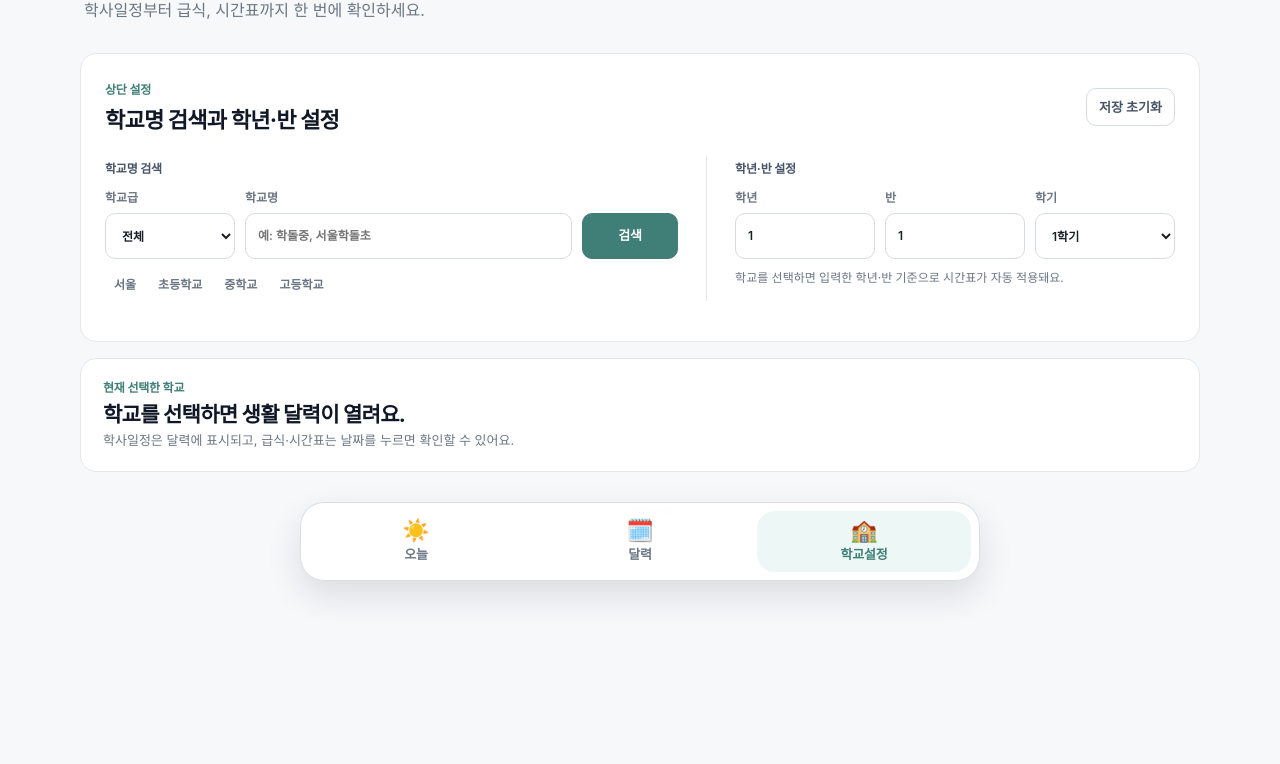
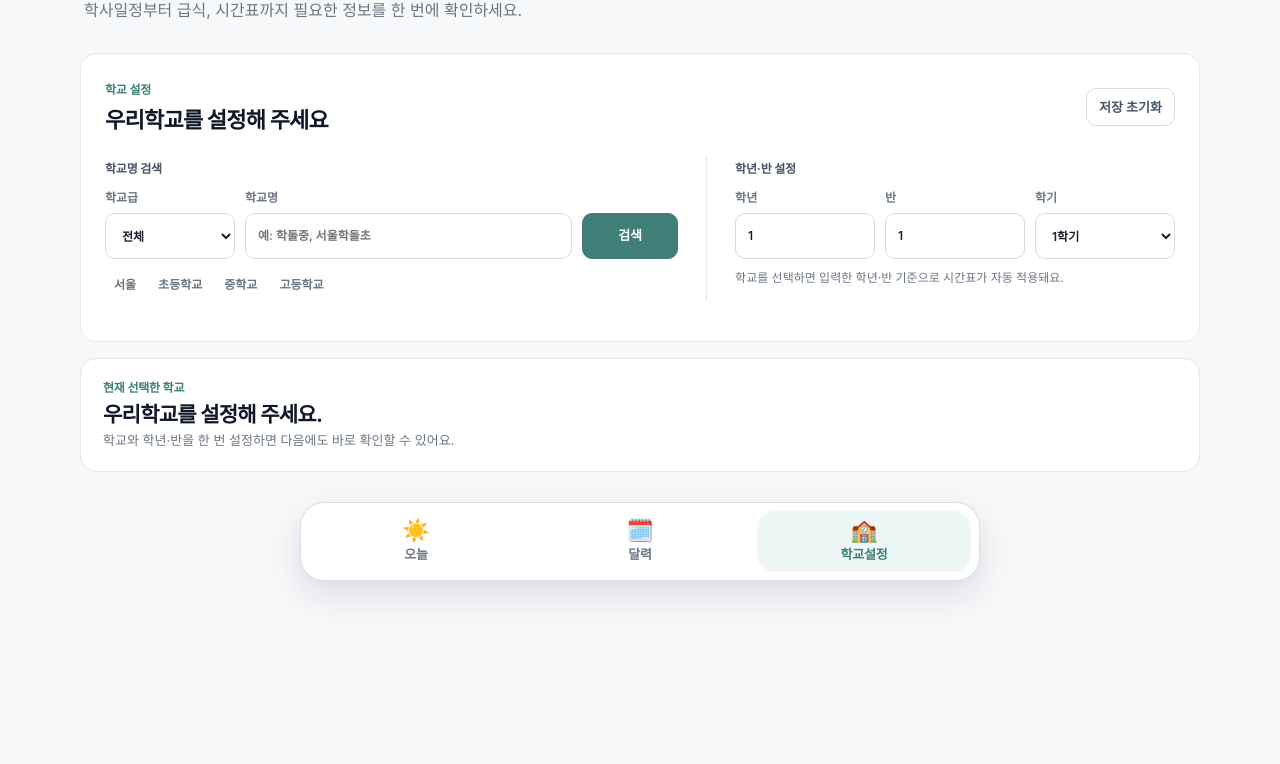
Before and after one commit to sen-vip/school-life-calendar, a plain HTML site: page index.html in a window 1280 px wide. Shown: the part 195-959 px from the top of the page. Drawn offline with Linux system fonts and the light colour scheme.

Commit message:
Add files via upload

```diff
--- a/app.js
+++ b/app.js
@@ -585,13 +585,13 @@ function renderSelectedSchool() {
 
   if (!hasSchool) {
     els.topSchoolName.textContent = "오늘학교";
-    els.selectedSchoolName.textContent = "학교를 선택하면 생활 달력이 열려요.";
-    els.selectedSchoolMeta.textContent = "학사일정은 달력에 표시되고, 급식·시간표는 날짜를 누르면 확인할 수 있어요.";
+    els.selectedSchoolName.textContent = "우리학교를 설정해 주세요.";
+    els.selectedSchoolMeta.textContent = "학교와 학년·반을 한 번 설정하면 다음에도 바로 확인할 수 있어요.";
     if (els.reloadTimetableBtn) {
       els.reloadTimetableBtn.hidden = true;
       els.reloadTimetableBtn.disabled = true;
     }
-    if (els.searchTitle) els.searchTitle.textContent = "학교명 검색과 학년·반 설정";
+    if (els.searchTitle) els.searchTitle.textContent = "우리학교를 설정해 주세요";
     return;
   }
 
@@ -606,7 +606,7 @@ function renderSelectedSchool() {
     els.reloadTimetableBtn.disabled = state.timetableStatus === "loading";
     els.reloadTimetableBtn.textContent = state.timetableStatus === "loading" ? "시간표 불러오는 중" : "시간표 새로고침";
   }
-  if (els.searchTitle) els.searchTitle.textContent = "학교명 검색과 학년·반 설정";
+  if (els.searchTitle) els.searchTitle.textContent = "우리학교를 설정해 주세요";
 }
 
 function renderMonthTitle() {
--- a/index.html
+++ b/index.html
@@ -29,16 +29,16 @@
   <div class="app-shell">
     <header class="hero" id="home">
       <span class="hero-eyebrow">오늘의 학교생활</span>
-      <h1>오늘 우리학교, 필요한 정보만</h1>
-      <p>학사일정부터 급식, 시간표까지 한 번에 확인하세요.</p>
+      <h1>오늘 우리학교, 한눈에</h1>
+      <p>학사일정부터 급식, 시간표까지 필요한 정보를 한 번에 확인하세요.</p>
     </header>
 
     <main>
       <section class="card search-card" id="search" data-root-view="settings">
         <div class="card-heading">
           <div>
-            <span class="kicker">상단 설정</span>
-            <h2 id="searchTitle">학교명 검색과 학년·반 설정</h2>
+            <span class="kicker">학교 설정</span>
+            <h2 id="searchTitle">우리학교를 설정해 주세요</h2>
           </div>
           <button type="button" class="ghost-button" id="resetBtn">저장 초기화</button>
         </div>
@@ -90,8 +90,8 @@
         <div class="selected-icon" aria-hidden="true"></div>
         <div class="selected-content">
           <span class="kicker">현재 선택한 학교</span>
-          <h2 id="selectedSchoolName">학교를 선택하면 생활 달력이 열려요.</h2>
-          <p id="selectedSchoolMeta">학사일정은 달력에 표시되고, 급식·시간표는 날짜를 누르면 확인할 수 있어요.</p>
+          <h2 id="selectedSchoolName">우리학교를 설정해 주세요.</h2>
+          <p id="selectedSchoolMeta">학교와 학년·반을 한 번 설정하면 다음에도 바로 확인할 수 있어요.</p>
           <div class="selected-action-row">
             <button type="button" class="reload-timetable-btn" id="reloadTimetableBtn">시간표 새로고침</button>
             <button type="button" class="share-button" id="shareSchoolBtn">공유하기</button>
@@ -145,7 +145,7 @@
         <div class="toolbar">
           <button type="button" id="prevMonth" aria-label="이전 달">‹</button>
           <div>
-            <span class="kicker">월별 달력</span>
+            <span class="kicker">월별 학사일정</span>
             <h2 id="monthTitle">2026년 6월</h2>
           </div>
           <button type="button" id="nextMonth" aria-label="다음 달">›</button>
```
